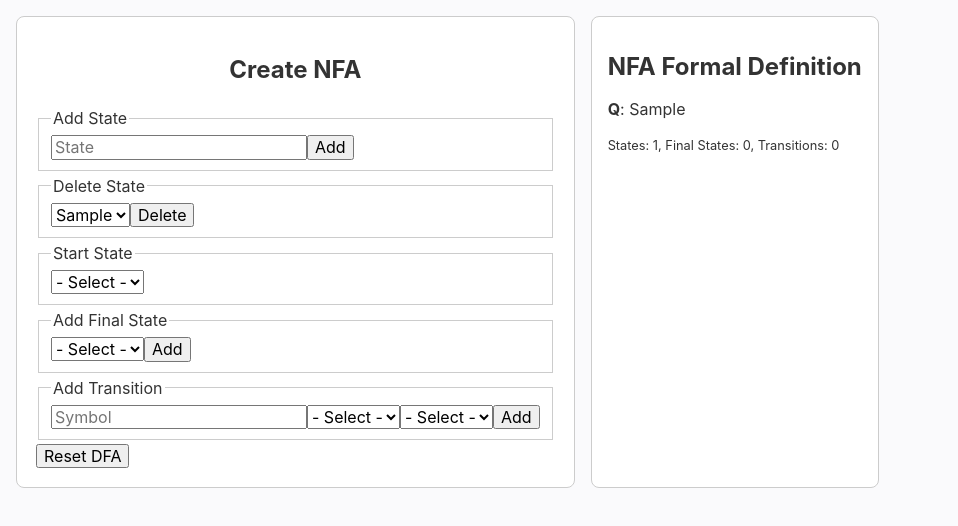
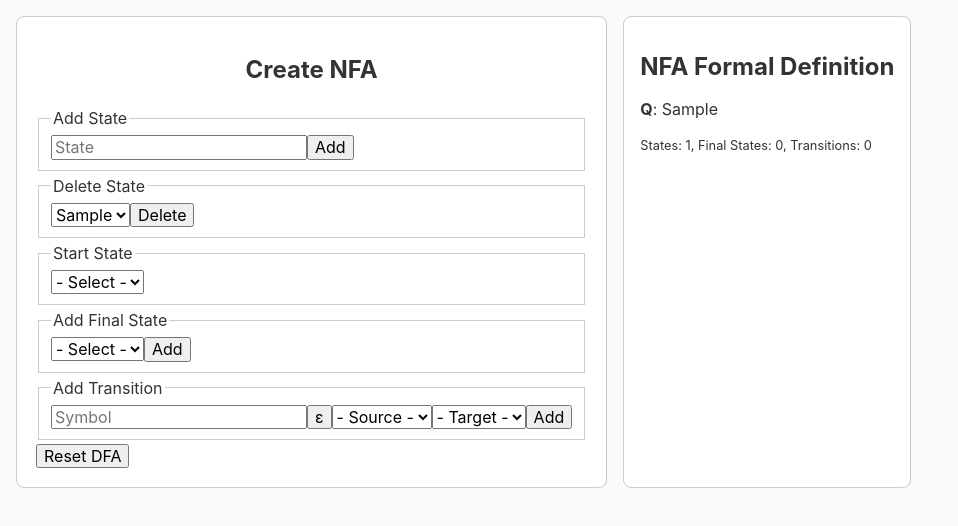
Before and after one commit to sirridemirtas/nfa-to-dfa-converter, a React (Create React App) app: page / in a window 1280 px wide. Both pictures are taken after typing "Sample" into the empty fields and a click on the button "Add". Shown: the top 526 px of the page, without its empty margins (0-958 px from the left). Built offline with nearby package versions, Linux system fonts and the light colour scheme.

Commit message:
Application state is now stored in local storage
No data loss occurs when the page is refreshed

```diff
--- a/src/App.js
+++ b/src/App.js
@@ -1,4 +1,4 @@
-import { useContext } from "react";
+import { useContext, useEffect } from "react";
 import { AppContext } from "./store/Context";
 import { AppActions } from "./store/Actions";
 
@@ -6,6 +6,11 @@ import "./App.css";
 
 function App() {
   const { state, dispatch } = useContext(AppContext);
+
+  useEffect(() => {
+    // Save the state to the local storage
+    localStorage.setItem("state", JSON.stringify(state));
+  }, [state]);
 
   const handleAddState = (e) => {
     e.preventDefault();
@@ -215,14 +220,22 @@ function App() {
                   <fieldset>
                     <legend>Add Transition</legend>
                     <input type="text" id="input_symbol" placeholder="Symbol" />
+                    <button
+                      onClick={(e) => {
+                        e.preventDefault();
+                        document.getElementById("input_symbol").value = "ε";
+                      }}
+                    >
+                      ε
+                    </button>
                     <select id="input_source">
-                      <option value="">- Select -</option>
+                      <option value="">- Source -</option>
                       {state.states.map((s) => (
                         <option key={s}>{s}</option>
                       ))}
                     </select>
                     <select id="input_target">
-                      <option value="">- Select -</option>
+                      <option value="">- Target -</option>
                       {state.states.map((s) => (
                         <option key={s}>{s}</option>
                       ))}
--- a/src/store/Context.js
+++ b/src/store/Context.js
@@ -11,7 +11,11 @@ export const initialState = {
 };
 
 const AppProvider = ({ children }) => {
-  const [state, dispatch] = useReducer(AppReducer, initialState);
+  const [state, dispatch] = useReducer(
+    AppReducer,
+    // Load the state from the local storage if it exists
+    (initialState, JSON.parse(localStorage.getItem("state")) || initialState)
+  );
 
   return (
     <AppContext.Provider value={{ state, dispatch }}>
```
